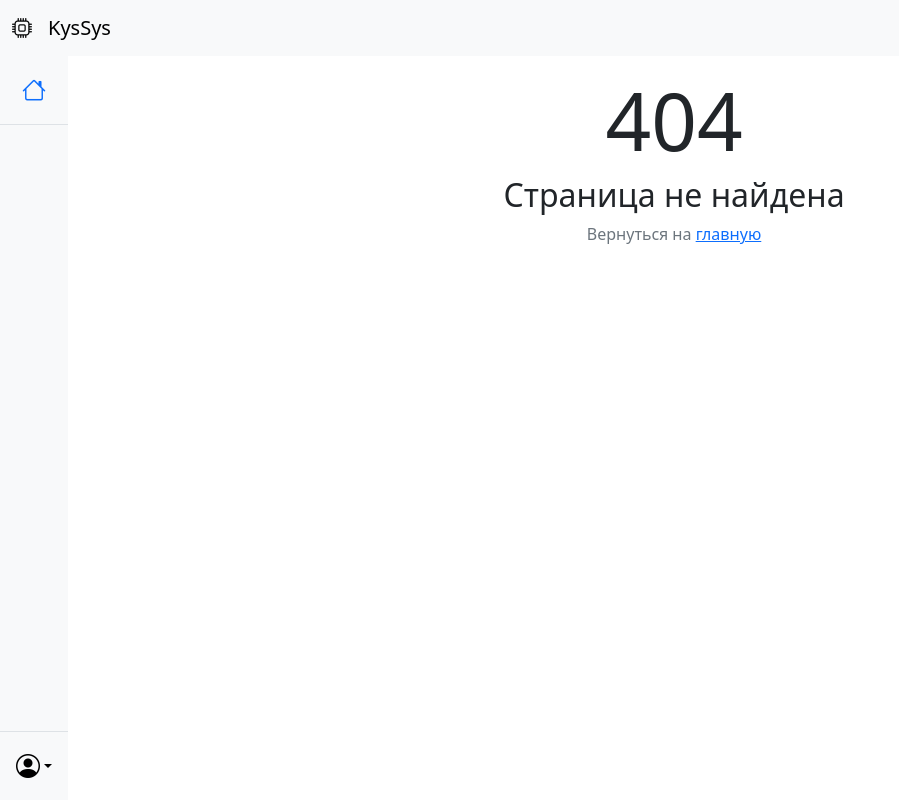
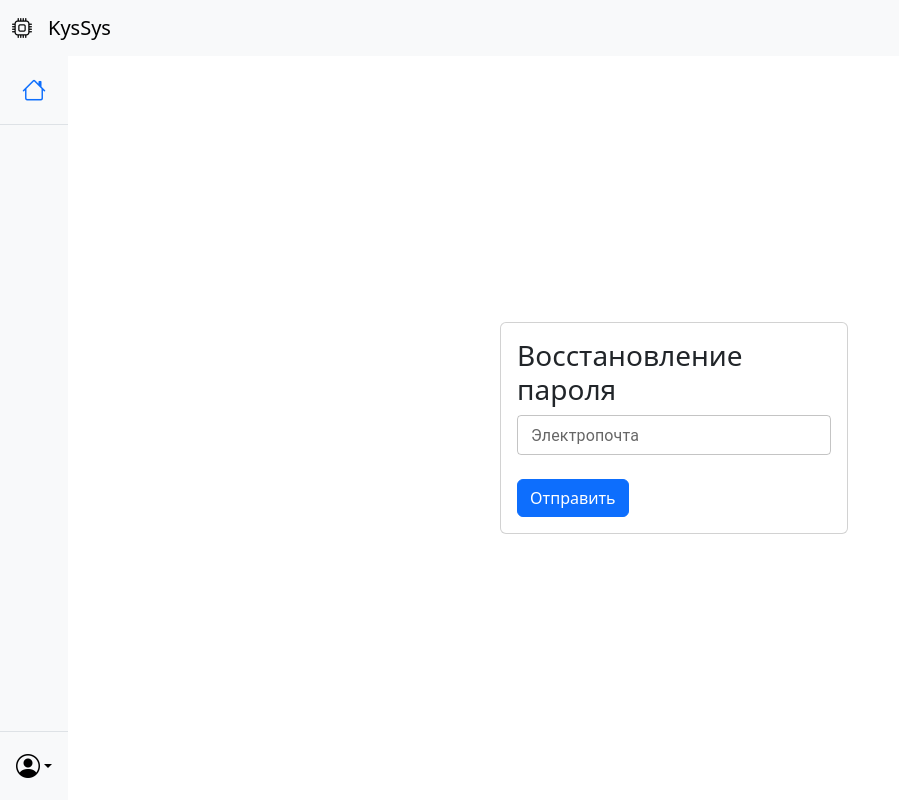
Before and after one commit to Pashs-ba/kus-sys, a React (Vite) app: page /password_restoring in a window 1280 px wide. Before the commit this address had no page. Shown: the whole page, without its empty margins (0-899 px from the left). Built offline with nearby package versions, Linux system fonts and the light colour scheme.

Commit message:
password restore

```diff
--- a/src/api/config.ts
+++ b/src/api/config.ts
@@ -1,11 +1,11 @@
 import axios from "axios";
 
-function ErrorToText(error_code: string){
-    switch (error_code){
+function ErrorToText(error_code: string) {
+    switch (error_code) {
         case "ERR_NETWORK":
             return "Упс! Страница не загружается… Проверьте интернет или попробуйте позже. Извините за неудобства!" //todo add more
-
         default:
+            console.log("Код ошибки "+error_code)
             return "Что-то пошло не так..."
     }
 }
@@ -15,6 +15,7 @@ export function ConfigInterceptors(error_message: (message: string) => void) {
     axios.interceptors.response.use(function (response) {
         return response;
     }, function (error) {
+        if (error.response.status == 401) return Promise.reject(error);
         error_message(ErrorToText(error.code))
         return Promise.reject(error);
     });
--- a/src/config.ts
+++ b/src/config.ts
@@ -1,5 +1,5 @@
-export const API_PATH = "https://kusjournal.ru/api"
+export const API_PATH = "https://kussystem.ru/api"
 export const MAX_LESSON_IN_PAGE = 30
 export const MAX_ELEMENT_IN_TABLE = 20
 
-export const MAIN_PATH = "https://kusjournal.ru"
+export const MAIN_PATH = "https://kussystem.ru"
--- a/src/pages/system/Login.tsx
+++ b/src/pages/system/Login.tsx
@@ -56,6 +56,7 @@ export default function Login() {
                         {/*TODO Translation?*/}
                         {/*TODO Loading*/}
                         <p className={"text-secondary m-0 mt-3"}>Ещё нет аккаунта? <Link to={"/registration"}>Зарегистрироваться</Link></p>
+                        <p className={"text-secondary m-0 mt-3"}>Забыли пароль? <Link to={"/password_restoring"}>Востановить</Link></p>
                     </Card>
                 </div>
             </div>
--- /dev/null
+++ b/src/pages/system/PasswordRestoring.tsx
@@ -0,0 +1,28 @@
+import {Form} from "../../components/UI/Form.tsx";
+import {ElementType} from "../../components/UI/types.ts";
+import Card from "../../components/UI/Card.tsx";
+
+export default function PasswordRestoring() {
+    return (
+        <div className={"full-height container"}>
+            <div className="row h-100 justify-content-center align-items-center">
+                <div className="col-lg-4">
+                    <Card>
+                        <h3>Восстановление пароля</h3>
+                        <Form
+                            elements={[
+                                {
+                                    label: "Электропочта",
+                                    name: "email",
+                                    type: ElementType.INPUT,
+                                    settings: {type: "email"}
+                                }
+                            ]} onSubmit={(el) => {
+                            return el
+                        }}/>
+                    </Card>
+                </div>
+            </div>
+        </div>
+    )
+}
--- a/src/pages/system/Registration.tsx
+++ b/src/pages/system/Registration.tsx
@@ -65,7 +65,7 @@ export default function Registration() {
                                 }
                             },
                             {
-                                label: "Почта",
+                                label: "Электропочта",
                                 name: "email",
                                 type: ElementType.INPUT,
                                 settings: {
--- a/src/router/router.tsx
+++ b/src/router/router.tsx
@@ -36,6 +36,7 @@ export default function AppRoutes() {
     const ContestList = lazy(() => import("../pages/contests/ContestList.tsx"));
     const Contest = lazy(() => import("../pages/contests/ContestPage.tsx"));
     const Registration = lazy(() => import("../pages/system/Registration.tsx"));
+    const PasswordRestoring = lazy(() => import("../pages/system/PasswordRestoring.tsx"));
     return (
         <Suspense fallback={<LoadingPage/>}>
             <Routes>
@@ -73,6 +74,7 @@ export default function AppRoutes() {
                                     return !isAuthenticated()
                                 }}/>
                     }>
+                        <Route path={"password_restoring"} element={<PasswordRestoring/>}/>
                         <Route path={"registration"} element={<Registration/>}/>
                         <Route path={"login"} element={<Login/>}/>
                     </Route>
```
